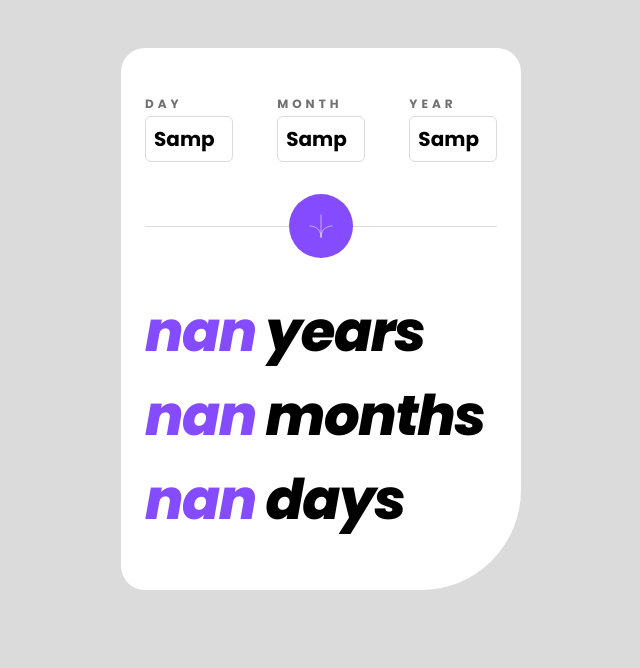
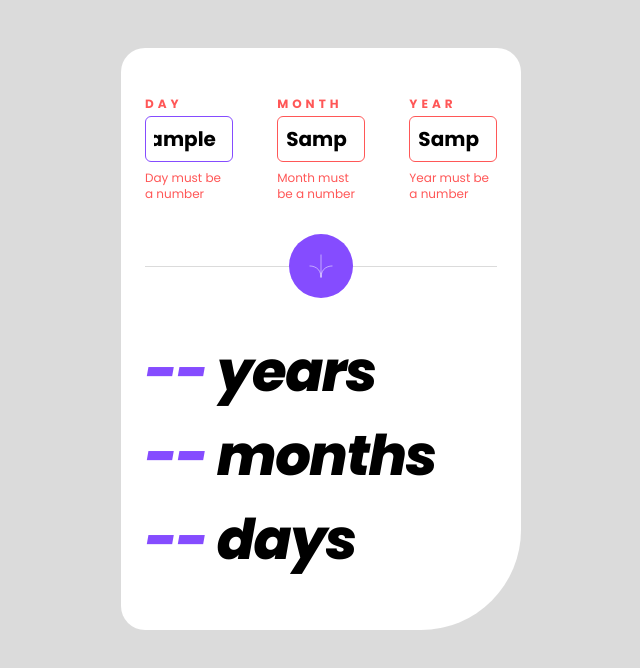
Before and after one commit to pateldeep1217/age-calculator-app, a React (Vite) app: page / in a window 1280 px wide. Both pictures are taken after typing "Sample", "Sample", "Sample" into the empty fields and a click on the button 640 px from the left and 226 px from the top of the page. Shown: the top 668 px of the page, without its empty margins (319-959 px from the left). Built offline with nearby package versions, Linux system fonts and the light colour scheme.

Commit message:
update validation to use Yup schema

```diff
--- a/src/App.jsx
+++ b/src/App.jsx
@@ -1,6 +1,6 @@
 import { useState } from "react";
 import DisplayAge from "./components/DisplayAge";
-import Form from "./components/Form";
+import Form from "./components/Form/Form";
 
 function App() {
   const [age, setAge] = useState({});
--- a/src/components/CustomInput.jsx
+++ b/src/components/Form/CustomInput.jsx
@@ -1,14 +1,6 @@
 import React from "react";
 
-function CustomInput({
-  id,
-  name,
-  placeholder,
-  register,
-  required,
-  validate,
-  error,
-}) {
+function CustomInput({ id, name, placeholder, register, error }) {
   return (
     <>
       <div className="flex flex-col">
@@ -24,14 +16,16 @@ function CustomInput({
           name={name}
           placeholder={placeholder}
           className={`w-[87.67px] rounded-md border ${error ? "border-primary-light-red" : "border-neutral-light-grey"} p-2 pl-2 pr-4 text-xl outline-none focus:border-primary-purple lg:w-[160px] lg:text-[2rem]`}
-          {...register(name, {
-            required: required ? "This field is required" : false,
-            validate: validate,
-          })}
+          {...register(name)}
+          aria-invalid={error ? "true" : "false"}
+          aria-describedby={`${id}-error`}
         />
       </div>
       {error && (
-        <p className="w-20 pt-2 text-xs font-thin text-primary-light-red lg:w-40 lg:text-sm">
+        <p
+          id={`${id}-error`}
+          className="w-20 pt-2 text-xs font-thin text-primary-light-red lg:w-40 lg:text-sm"
+        >
           {error}
         </p>
       )}
--- a/src/components/Form.jsx
+++ b/src/components/Form/Form.jsx
@@ -1,21 +1,19 @@
-import React from "react";
 import { useForm } from "react-hook-form";
 import CustomInput from "./CustomInput";
 import IconButton from "./IconButton";
-import ArrowIcon from "../assets/icon-arrow.svg?react";
-import {
-  validateDay,
-  validateMonth,
-  validateYear,
-} from "../utils/validationUtils";
+import ArrowIcon from "../../assets/icon-arrow.svg?react";
+
+import schema from "./yupSchema";
+import { yupResolver } from "@hookform/resolvers/yup";
 
 function Form({ setAge }) {
   const {
     register,
     handleSubmit,
     formState: { errors },
-    getValues,
-  } = useForm();
+  } = useForm({
+    resolver: yupResolver(schema),
+  });
 
   const calculateAge = (day, month, year) => {
     const birthDate = new Date(year, month - 1, day);
@@ -53,8 +51,6 @@ function Form({ setAge }) {
             name="day"
             placeholder="DD"
             register={register}
-            validate={(value) => validateDay(value, getValues)}
-            required
             error={errors.day?.message}
           />
         </div>
@@ -65,8 +61,6 @@ function Form({ setAge }) {
             name="month"
             placeholder="MM"
             register={register}
-            validate={validateMonth}
-            required
             error={errors.month?.message}
           />
         </div>
@@ -77,8 +71,6 @@ function Form({ setAge }) {
             name="year"
             placeholder="YYYY"
             register={register}
-            validate={validateYear}
-            required
             error={errors.year?.message}
           />
         </div>
--- /dev/null
+++ b/src/components/Form/yupSchema.js
@@ -0,0 +1,48 @@
+import * as yup from "yup";
+
+const getMaxDaysInMonth = (month, year) => new Date(year, month, 0).getDate();
+
+const schema = yup.object().shape({
+  day: yup
+    .number()
+    .typeError("Day must be a number")
+    .transform((value, originalValue) => {
+      // If originalValue is an empty string, return undefined to let .required() handle it
+      return originalValue === "" ? undefined : value;
+    })
+    .required("This field is required")
+    .min(1, "Day must be at least 1")
+    .test(
+      "valid-day",
+      "Invalid day for the given month and year",
+      function (value) {
+        const { month, year } = this.parent;
+        if (!month || !year) return true;
+        const maxDaysInMonth = getMaxDaysInMonth(month, year);
+        return value >= 1 && value <= maxDaysInMonth;
+      },
+    ),
+
+  month: yup
+    .number()
+    .typeError("Month must be a number")
+    .transform((value, originalValue) => {
+      // If originalValue is an empty string, return undefined to let .required() handle it
+      return originalValue === "" ? undefined : value;
+    })
+    .required("This field is required")
+    .min(1, "Month must be between 1 and 12")
+    .max(12, "Month must be between 1 and 12"),
+
+  year: yup
+    .number()
+    .typeError("Year must be a number")
+    .transform((value, originalValue) => {
+      // If originalValue is an empty string, return undefined to let .required() handle it
+      return originalValue === "" ? undefined : value;
+    })
+    .required("Year is required")
+    .max(new Date().getFullYear(), "Year cannot be in the future"),
+});
+
+export default schema;
--- a/src/utils/validationUtils.js
+++ b/src/utils/validationUtils.js
@@ -1,3 +1,4 @@
+//validationUtils.js
 // Function to determine the maximum number of days in a month for a given year and month
 const getMaxDaysInMonth = (month, year) => {
   return new Date(year, month, 0).getDate();
```
Also changed, not shown: src/components/Form/IconButton.jsx (renamed from src/components/IconButton.jsx), 1 other file (tests, documents, lock files or other folders).
